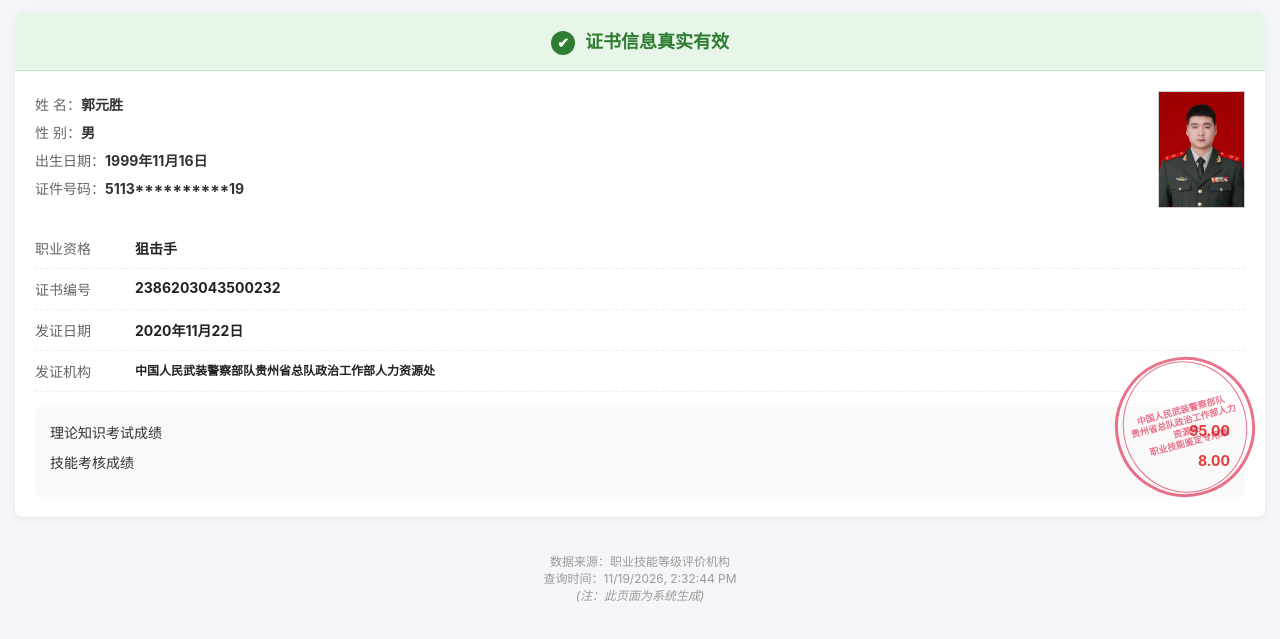
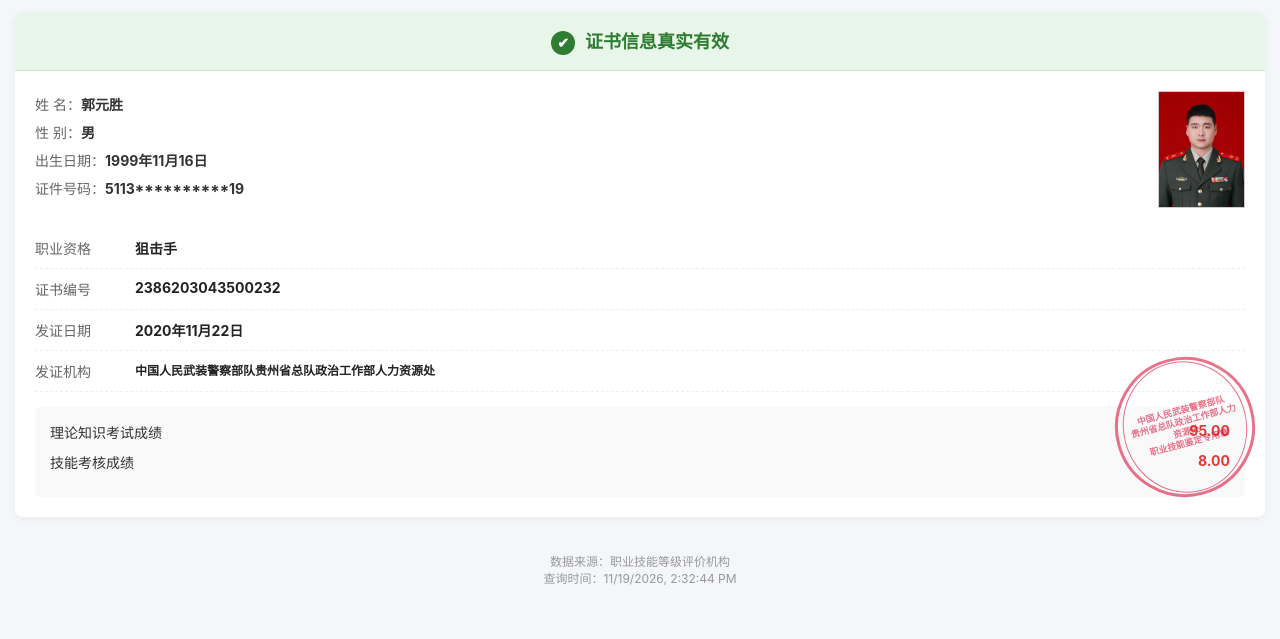
Before and after one commit to 968888u-star/cs, a plain HTML site: page index.html in a window 1280 px wide. Shown: the part 59-698 px from the top of the page. Drawn offline with Linux system fonts and the light colour scheme.

Commit message:
Remove system generated note from footer
Removed note about the page being system generated from the footer.

```diff
--- a/index.html
+++ b/index.html
@@ -61,7 +61,6 @@
     <div class="footer" id="footer" style="display: none;">
         数据来源：职业技能等级评价机构<br>
         查询时间：<span id="disp-time"></span><br>
-        <em>(注：此页面为系统生成)</em>
     </div>
 
 <script>
```
